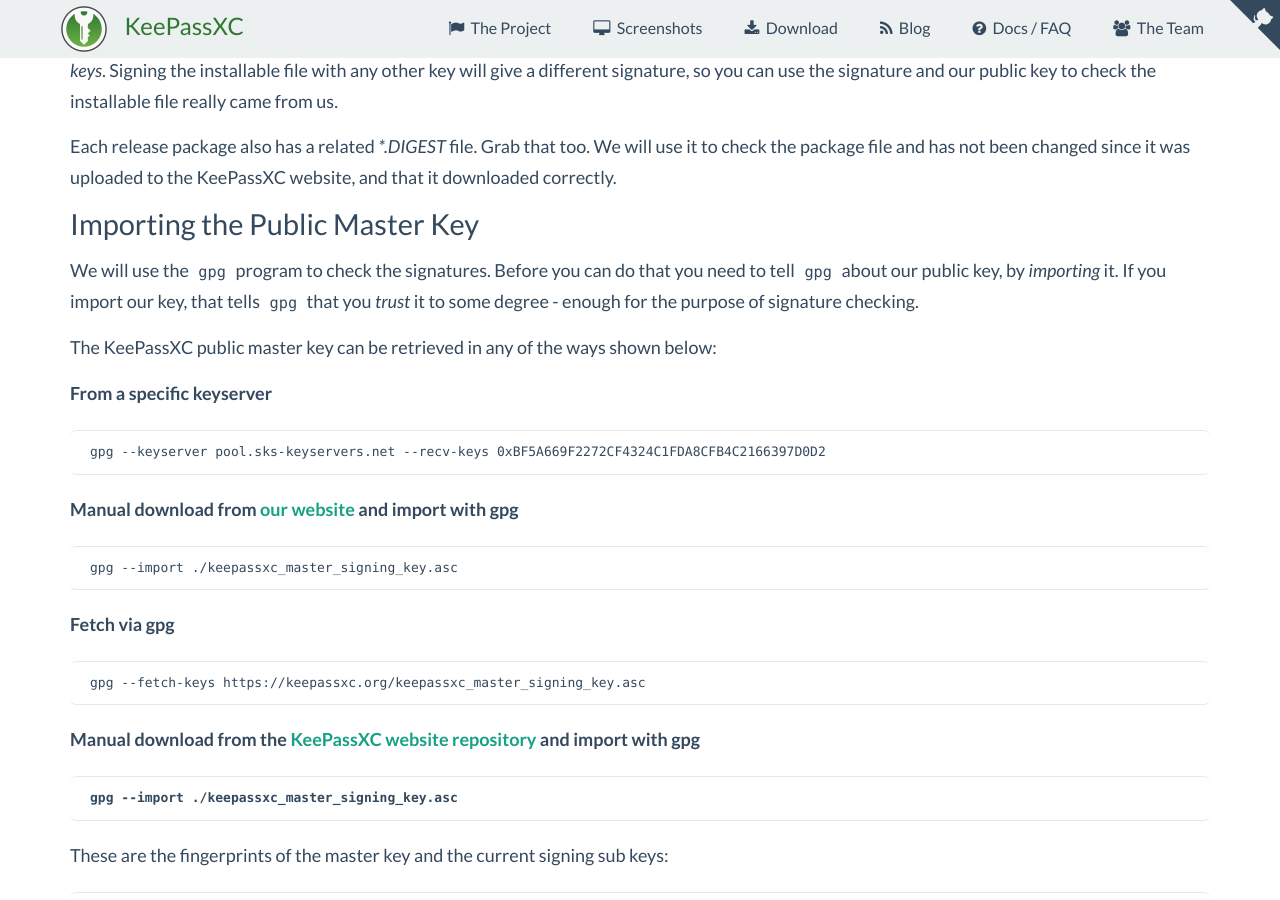
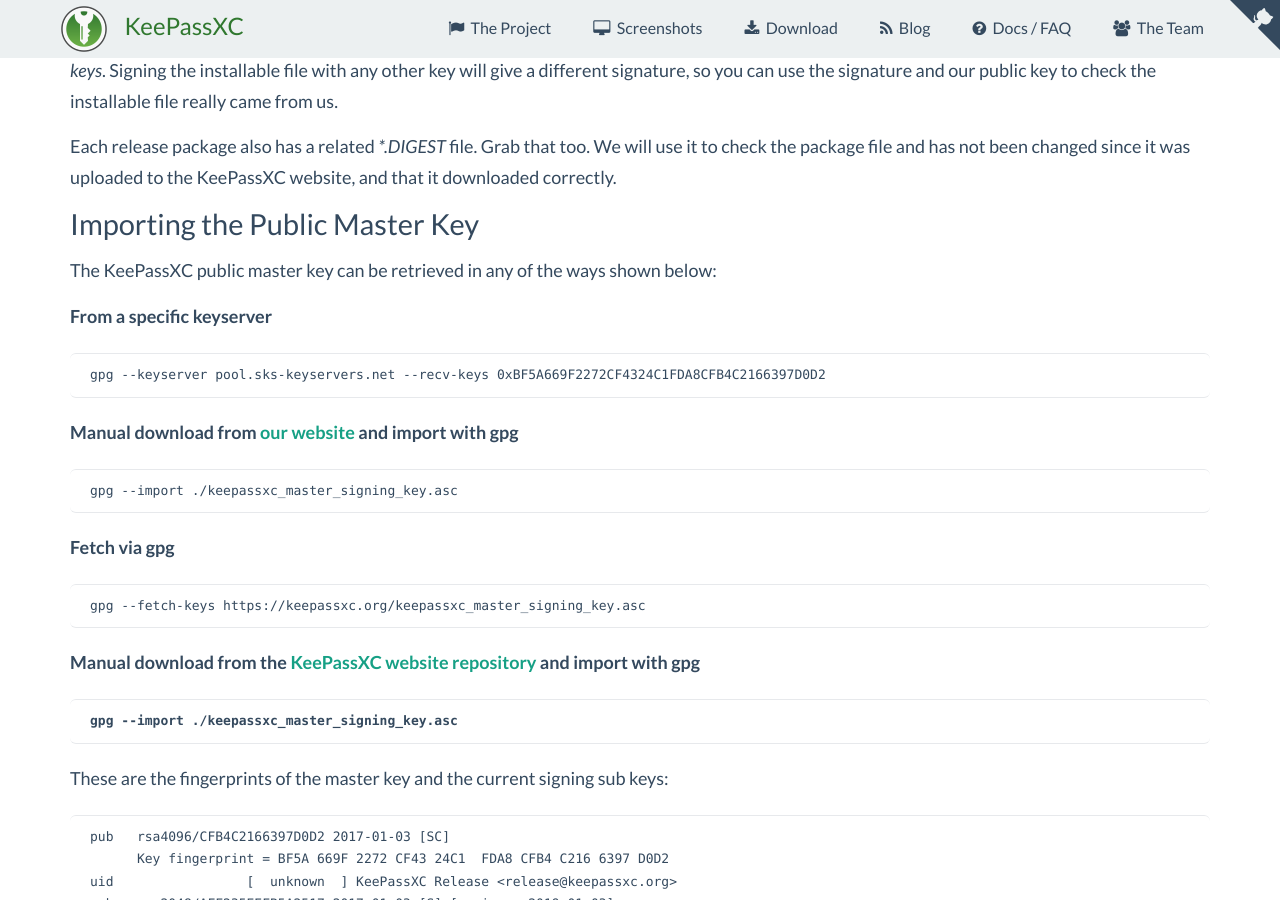
Before and after one commit to keepassxreboot/keepassxc-org, a Jekyll site: the page built from verifying-signatures.html, in a window 1280 px wide and 900 px high, scrolled down 621 px. Built offline with Jekyll 4.4.1, drawn with Linux system fonts in a browser that asks for light colours; comment, search, counter and statistics services are not loaded.

Commit message:
Revert "Explain why we import and (roughly) the meaning of 'trust'"
This reverts commit c2c69c321508fad65c888e89bfd6e3f4732e225a.

```diff
--- a/verifying-signatures.html
+++ b/verifying-signatures.html
@@ -36,12 +36,6 @@
        uploaded to the KeePassXC website, and that it downloaded correctly.</p>
 
     <h4>Importing the Public Master Key</h4>
-    <p>We will use the <code>gpg</code> program to check the signatures.
-       Before you can do that you need to tell <code>gpg</code> about our public key,
-       by <em>importing</em> it. If you import our key, that tells <code>gpg</code>
-       that you <em>trust</em> it to some degree - enough for the purpose of signature checking.
-    </p>
-
     <p>The KeePassXC public master key can be retrieved in any of the ways shown below:</p>
 
     <strong>From a specific keyserver</strong>
```
